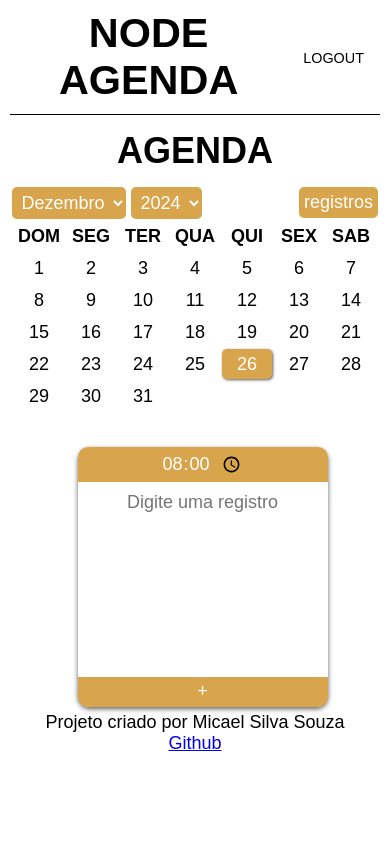
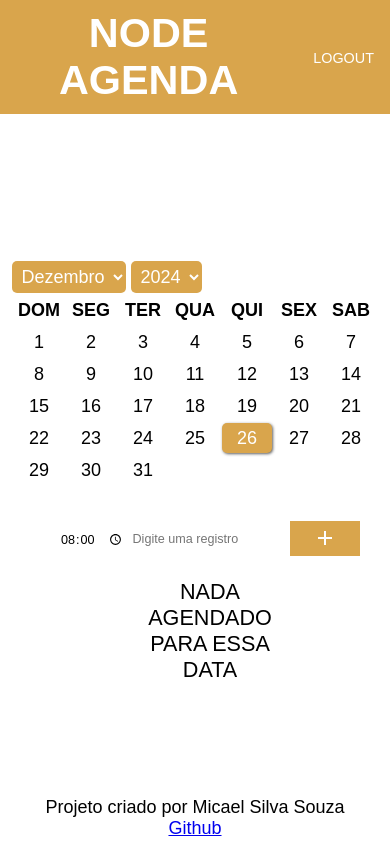
Before and after one commit to micaelsilvasouza/node-agenda, a Node server app: page /agenda in a window 390 px wide. Before the commit the page ends 751 px from the top, so only its background shows below. Run offline with Node 20, Linux system fonts and the light colour scheme; the visitor is signed in with stand-in values (Sample User, id 1); data that the repository does not hold is empty; some libraries are stand-ins or nearby versions.

Commit message:
Atualizando estilos

```diff
--- a/app.js
+++ b/app.js
@@ -80,6 +80,11 @@ app.use((req, res, next)=>{
     res.locals.error_msg = req.flash("error_msg")
     res.locals.error = req.flash("error")
     next()
+})
+
+//Página principal
+app.get("/", (req, res)=>{
+    res.render("landing")
 })
 
 //Página do calendário
--- a/public/css/calendar.css
+++ b/public/css/calendar.css
@@ -1,15 +1,7 @@
 @charset "UTF-8";
 
-*{
-    margin: 0px;
-    padding: 0px;
-    font-size: 18px;
-    font-family: Arial, Helvetica, sans-serif;
-    box-sizing: border-box;
-}
-
 body{
-    background-color: white;
+    background-color: var(--cor6);
 }
 
 h1{
@@ -19,9 +11,17 @@ h1{
     padding: 15px;
 }
 
-article, aside{
+main{
+    display: flex;
+    align-items: center;
+    justify-content: center;
+    height: calc(100dvh - 100px);
+}
+
+article{
     display: flex;
     justify-content: center;
+    align-items: center;
     flex-wrap: wrap;
 }
 
@@ -29,22 +29,13 @@ article > section:first-of-type{
     height: 260px;
 }
 
-select, #bt-show-records, #bt-hide-records{
+select{
     background-color: var(--cor1);
     color: var(--cor6);
     text-align: center;
     padding: 5px;
     border: none;
     border-radius: 5px;
-}
-
-#bt-show-records, #bt-hide-records{
-    display: none;
-    float: right;
-}
-
-#bt-show-records:hover, #bt-show-records:active, #bt-hide-records:hover, #bt-hide-records:active{
-    background-color: var(--cor4);
 }
 
 td, th{
@@ -75,88 +66,63 @@ td > button.selected{
 }
 
 #conteiner-add-register{
-    background-color: white;
-    box-shadow: 0px 2px 5px #000000a1;
-    border-radius: 12px;
-    margin-left: 15px;
+    display: flex;
+    align-items: center;
+    flex-wrap: wrap;
+    width: 300px;
+    margin-left: 30px;
 }
 
 #conteiner-add-register > div:first-of-type{
-    background-color: var(--cor1);
-    text-align: center;
-    padding: 5px;
-    width: 250px;
-    border-radius: 10px 10px 0px 0px;
+    width: 65px;
+    text-align: left;
 }
 
 #conteiner-add-register  input[type="time"]{
     background-color: transparent;
-    color: white;
-    width: 82px;
+    font-size: 0.7em;
+    width: 65px;
     border: none;
     outline: none;
-    cursor: pointer;
 }
 
-#conteiner-add-register  input[type="time"]:hover{
-    transform: scale(1.1);
+#conteiner-add-register input[type="text"]{
+    font-size: 0.7em;
+    text-align: left;
+    resize: none;
+    width: 160px;
+    margin: 0 2.5px;
+    padding: 5px;
+    border-radius: 2px;
+    border: none;
+    outline: none;
 }
 
-#conteiner-add-register  textarea{
-    background-color: transparent;
-    width: 250px;
-    height: 190px;
-    padding: 10px;
-    text-align: center;
-    font-family: Arial, Helvetica, sans-serif;
-    resize: none;
-    border: none;
-    outline: none;
-    border-radius: 0px 0px 10px 10px;
+#conteiner-add-register input[type="text"]:focus{
+    outline: 1px solid var(--cor5);
 }
 
 #conteiner-add-register #recorder{
     background-color: var(--cor1);
-    color: white;
-    width: 100%;
-    height: 30px;
+    color: var(--cor6);
+    font-size: 16px;
+    width: 70px;
+    height: 35px;
+    padding: 5px 0px;
     border: none;
-    outline: none;
-    border-radius: 0px 0px 10px 10px;
     cursor: pointer;
 }
 
-#conteiner-add-register #recorder:hover{
-    font-size: 1.2em;
-    text-shadow: 1px 1px 2px #000000a1;
+#conteiner-add-register #recorder:hover > svg{
+    transform: scale(1.1);
 }
 
-#conteiner-add-register #recoder:active{
+#conteiner-add-register #recorder:active{
     background-color: var(--cor2);
 }
 
 iframe{
     border: none;
-    width: 100%;
-    height: 40vh;
-    padding: 15px;
+    width: 300px;
+    height: 150px;
 }
-
-@media screen and (max-width: 630px) and (max-height: 860px) {
-    #bt-show-records{
-        display: inline;
-    }
-
-    #records-agenda{
-        background-color: var(--cor6);
-        width: 0;
-        height: 100dvh;
-        position: absolute;
-        top: 0;
-        left: 0;
-    }
-
-    iframe{
-        height: 95%;
-    }
-}
--- a/public/css/records.css
+++ b/public/css/records.css
@@ -1,26 +1,4 @@
 @charset "UTF-8";
-
-
-*{
-    margin: 0;
-    padding: 0;
-    font-size: 18px;
-    font-family: Arial, Helvetica, sans-serif;
-}
-
-main{
-    display: flex;
-    align-items: flex-start;
-    justify-content: center;
-    flex-wrap: wrap;
-}
-
-section{
-    background-color: white;
-    box-shadow: 0px 2px 5px #000000a1;
-    border-radius: 12px;
-    margin: 5px;
-}
 
 p{
     text-align: center;
@@ -39,40 +17,14 @@ span{
 }
 
 .conteiner-message{
+    background-color: var(--cor6);
+    border-radius: 10px;
+    box-shadow: 2px 2px 5px #000000a1;
     position: fixed;
     transform: translateX(-50%);
     top: -200px;
     left: 50%;
     transition: 1s;
-}
-
-.conteiner-register-time{
-    background-color: var(--cor1);
-    text-align: center;
-    padding: 5px;
-    width: 150px;
-    border-radius: 10px 10px 0px 0px;
-}
-
-input[type="time"]{
-    background-color: transparent;
-    color: white;
-    width: 82px;
-    border: none;
-    outline: none;
-    cursor: pointer;
-}
-
-textarea{
-    background-color: transparent;
-    width: 150px;
-    height: 100px;
-    padding: 5px;
-    text-align: center;
-    font-size: 12px;
-    resize: none;
-    border: none;
-    outline: none;
 }
 
 .conteiner-buttons{
@@ -81,7 +33,7 @@ textarea{
 }
 
 .conteiner-buttons > button{
-    color: white;
+    color: var(--cor6);
     font-size: 16px;
     width: 50%;
     height: 35px;
@@ -116,3 +68,62 @@ textarea{
 .conteiner-buttons > button:last-child:active{
     background-color: var(--cor4);
 }
+
+.conteiner-register{
+    display: flex;
+    align-items: center;
+    width: 300px;
+    margin-top: 5px;
+}
+
+.conteiner-register-time{
+    width: 65px;
+    text-align: center;
+}
+
+input[type="time"]{
+    width: 100%;
+    background-color: transparent;
+    font-size: 0.7em;
+    border: none;
+    outline: none;
+    cursor: pointer;
+}
+
+input[type="text"]{
+    font-size: 0.7em;
+    text-align: left;
+    resize: none;
+    width: 160px;
+    margin: 0 2.5px;
+    padding: 5px;
+    border-radius: 2px;
+    border: none;
+    outline: none;
+}
+
+input[type="time"]:disabled, input[type="text"]:disabled{
+    background-color: transparent;
+    color: var(--cor5);
+}
+
+input[type="text"]:focus{
+    outline: 1px solid var(--cor5);
+}
+
+.conteiner-register .conteiner-buttons{
+    width: 70px;
+    border: none;
+}
+
+.conteiner-register .conteiner-buttons:last-of-type{
+    display: none;
+}
+
+.conteiner-register .conteiner-buttons > button{
+    border-radius: 0px;
+}
+
+.conteiner-register .conteiner-buttons > button:hover > svg{
+    transform: scale(1.1);
+}
--- a/public/css/style.css
+++ b/public/css/style.css
@@ -8,9 +8,9 @@
 
 :root{
     --cor1: #D9A54C;
-    --cor2: #63D94C;
+    --cor2: #e0c630;
     --cor3: #ff0000dc;
-    --cor4: #4C8FD9;
+    --cor4: #d94c4c;
     --cor5: #000;
     --cor6: #fff;
 }
@@ -28,11 +28,11 @@
 }
 
 header{
+    background-color: var(--cor1);
+    color: var(--cor6);
     display: flex;
     align-items: center;
     justify-content: space-between;
-    border-bottom: 1px solid var(--cor5);
-    margin: 0px 10px;
 }
 
 header > h1{
@@ -46,7 +46,7 @@ header > nav{
 }
 
 header > nav > a{
-    color: var(--cor5);
+    color: var(--cor6);
     text-decoration: none;
     font-size: 0.8em;
     padding: 5px;
@@ -55,11 +55,11 @@ header > nav > a{
 }
 
 header > nav > a:hover{
-    border-color: var(--cor5);
+    border-color: var(--cor6);
 }
 
 header > nav > a:active{
-    border-color: var(--cor5);
+    border-color: var(--cor6);
 }
 
 #msgs{
@@ -96,4 +96,6 @@ footer{
     text-align: center;
     width: 100vw;
     padding: 5px;
+    position: absolute;
+    bottom: 0;
 }
--- a/public/js/calendar.js
+++ b/public/js/calendar.js
@@ -29,21 +29,6 @@ window.onload = ()=>{
     date_form.value = `${current_date.getFullYear()}-${current_date.getMonth() + 1}-${current_date.getDate()}`
     form_agenda.submit()
     loadCalendar()
-}
-
-//alterando estado de visualização das registros, quando a tela estiver em um tamanho menor
-bt_show_records.onclick = bt_show_records.ontouchend = ()=>{
-    if(innerWidth <= 630 && innerHeight <= 860){
-        records_agenda.style.width = "70dvw"
-        bt_hide_records.style.display = "inline"
-    }
-}
-
-bt_hide_records.onclick = bt_hide_records.ontouchend = ()=>{
-    if(innerWidth <= 630 && innerHeight <= 860){
-        records_agenda.style.width = "0px"
-        bt_hide_records.style.display = "none"
-    }
 }
 
 recorder.onclick = ()=>{
--- a/public/js/records.js
+++ b/public/js/records.js
@@ -6,8 +6,8 @@ const description = document.getElementById("description-form")
 var input_time_original_value = ""
 var textarea_original_value = ""
 
-function enableEdit(buttonElement) {
-    let conteiner_register = buttonElement.parentElement.parentElement
+function enableEdit() {
+    let conteiner_register = this.parentElement.parentElement
     let input_time = conteiner_register.children[0].children[0]
     let textarea = conteiner_register.children[1].children[0]
     let conteiner_buttons = [conteiner_register.children[2], conteiner_register.children[3]]
@@ -24,8 +24,8 @@ function enableEdit(buttonElement) {
     conteiner_buttons[1].style.display = "flex"
 }
 
-function disableEdit(buttonElement) {
-    let conteiner_register = buttonElement.parentElement.parentElement
+function disableEdit() {
+    let conteiner_register = this.parentElement.parentElement
     let input_time = conteiner_register.children[0].children[0]
     let textarea = conteiner_register.children[1].children[0]
     let conteiner_buttons = [conteiner_register.children[2], conteiner_register.children[3]]
@@ -40,8 +40,8 @@ function disableEdit(buttonElement) {
     conteiner_buttons[1].style.display = "none"
 }
 
-function sendUpdate(buttonElement) {
-    let conteiner_register = buttonElement.parentElement.parentElement
+function sendUpdate() {
+    let conteiner_register = this.parentElement.parentElement
     let input_time = conteiner_register.children[0].children[0]
     let textarea = conteiner_register.children[1].children[0]
 
@@ -56,8 +56,8 @@ function sendUpdate(buttonElement) {
     }
 }
 
-function sendDelete(buttonElement) {
-    let conteiner_register = buttonElement.parentElement.parentElement
+function sendDelete() {
+    let conteiner_register = this.parentElement.parentElement
     id.value = conteiner_register.getAttribute("id-registro")
 
     showMessage("Excluir Registro", "Excluir", "Cancelar", ()=>{form_agenda.submit()})
--- a/views/calendar.handlebars
+++ b/views/calendar.handlebars
@@ -1,6 +1,4 @@
 {{>_header}}
-<h1>Agenda</h1>
-
 <link rel="stylesheet" href="css/calendar.css">
 <form id="form-agenda" action="./registros" method="post" target="iframe-agenda">
     <input id="date-form" type="hidden" name="date">
@@ -26,7 +24,6 @@
                     <option value="11">Dezembro</option>
                 </select>
                 <select title="ano" id="sel-year"></select>
-                <button id="bt-show-records">registros</button>
             </div>
             <table>
                 <thead>
@@ -48,17 +45,20 @@
                 <input title="hora" type="time" id="hour-input" value="08:00" required>
             </div>
             <div>
-                <textarea placeholder="Digite uma registro" id="description-input"  maxlength="100" required></textarea>
+                <input type="text" placeholder="Digite uma registro" id="description-input"  maxlength="100" required>
             </div>
             <div>
-                <button type="submit" id="recorder">+</button>
+                <button type="submit" id="recorder">
+                    <svg xmlns="http://www.w3.org/2000/svg" height="24px" viewBox="0 -960 960 960" width="24px" fill="#FFFFFF">
+                        <path d="M440-440H200v-80h240v-240h80v240h240v80H520v240h-80v-240Z"/>
+                    </svg>
+                </button>
+            </div>
+            <div id="records-agenda">
+                <iframe title="iframe-agenda" id="iframe-agenda" name="iframe-agenda"></iframe>
             </div>
         </section>
     </article>
-    <aside id="records-agenda">
-        <button id="bt-hide-records">X</button>
-        <iframe title="iframe-agenda" id="iframe-agenda" name="iframe-agenda"></iframe>
-    </aside>
 </main>
 
 {{>_footer}}
--- a/views/records.handlebars
+++ b/views/records.handlebars
@@ -19,24 +19,32 @@
         <div class='conteiner-register-time'>
             <input title='hora' type='time' value="{{this.dataValues.horario}}" disabled>
         </div>
-        <div>
-            <textarea maxlength='100' placeholder='Editar registro' disabled>{{this.dataValues.descricao}}</textarea>
+        <div class="conteiner-register-description">
+            <input type="text" maxlength='100' placeholder='Editar registro' disabled value="{{this.dataValues.descricao}}">
         </div>
         <div class="conteiner-buttons">
-            <button title="Editar" type="button" onclick="enableEdit(this)" ontouchend="enableEdit(this)">
+            <button class="enable-edit" title="Editar" type="button">
                 <svg xmlns="http://www.w3.org/2000/svg" height="24px" viewBox="0 -960 960 960" width="24px" fill="#FFFFFF">
                     <path d="M160-400v-80h280v80H160Zm0-160v-80h440v80H160Zm0-160v-80h440v80H160Zm360 560v-123l221-220q9-9 20-13t22-4q12 0 23 4.5t20 13.5l37 37q8 9 12.5 20t4.5 22q0 11-4 22.5T863-380L643-160H520Zm300-263-37-37 37 37ZM580-220h38l121-122-18-19-19-18-122 121v38Zm141-141-19-18 37 37-18-19Z"/>
                 </svg>
             </button>
-            <button title="Excluir" type="button" onclick="sendDelete(this)" ontouchend="sendDelete(this)">
+            <button class="send-delete" title="Excluir" type="button">
                 <svg xmlns="http://www.w3.org/2000/svg" height="24px" viewBox="0 -960 960 960" width="24px" fill="#FFFFFF">
                     <path d="M280-120q-33 0-56.5-23.5T200-200v-520h-40v-80h200v-40h240v40h200v80h-40v520q0 33-23.5 56.5T680-120H280Zm400-600H280v520h400v-520ZM360-280h80v-360h-80v360Zm160 0h80v-360h-80v360ZM280-720v520-520Z"/>
                 </svg>
             </button>
         </div>
         <div class="conteiner-buttons">
-            <button title="button" type="button" onclick="sendUpdate(this)" ontouchend="sendUpdate(this)">Salvar</button>
-            <button title="button" type="button" onclick="disableEdit(this)" ontouchend="disableEdit(this)">Cancelar</button>
+            <button class="send-update" title="button" type="button">
+                <svg xmlns="http://www.w3.org/2000/svg" height="24px" viewBox="0 -960 960 960" width="24px" fill="#FFFFFF">
+                    <path d="M382-240 154-468l57-57 171 171 367-367 57 57-424 424Z"/>
+                </svg>
+            </button>
+            <button class="disable-edit" title="button" type="button">
+                <svg xmlns="http://www.w3.org/2000/svg" height="24px" viewBox="0 -960 960 960" width="24px" fill="#FFFFFF">
+                    <path d="m256-200-56-56 224-224-224-224 56-56 224 224 224-224 56 56-224 224 224 224-56 56-224-224-224 224Z"/>
+                </svg>
+            </button>
         </div>
     </section>
     {{else}}
@@ -45,3 +53,35 @@
 </main>
 
 <script src="js/records.js"></script>
+<script>
+    //A Criação dessa ação, foi feita pelo fato de, quando acontece o click no botão de editar, aparece um efeito de dois clicks, fazendo o botão de enviar a atualização também seja clicado.
+    //Apenas em celulares
+    if (navigator.userAgentData.moblie) {
+        for(let enable_edit of document.querySelectorAll(".enable-edit")){
+            enable_edit.addEventListener("touchend", enableEdit)
+        }
+        for(let enable_edit of document.querySelectorAll(".disable-edit")){
+            enable_edit.addEventListener("touchend", disableEdit)
+        }
+        for(let enable_edit of document.querySelectorAll(".send-update")){
+            enable_edit.addEventListener("touchend", sendUpdate)
+        }
+        for(let enable_edit of document.querySelectorAll(".send-delete")){
+            enable_edit.addEventListener("touchend", sendDelete)
+        }
+    }else{
+        for(let enable_edit of document.querySelectorAll(".enable-edit")){
+            enable_edit.addEventListener("click", enableEdit)
+        }
+        for(let enable_edit of document.querySelectorAll(".disable-edit")){
+            enable_edit.addEventListener("click", disableEdit)
+        }
+        for(let enable_edit of document.querySelectorAll(".send-update")){
+            enable_edit.addEventListener("click", sendUpdate)
+        }
+        for(let enable_edit of document.querySelectorAll(".send-delete")){
+            enable_edit.addEventListener("click", sendDelete)
+        }
+
+    }
+</script>
```
Also changed, not shown: public/css/landing.css (added, +96 -0 lines), public/css/login.css (+0 -8 lines), views/landing.handlebars (added, +21 -0 lines).
